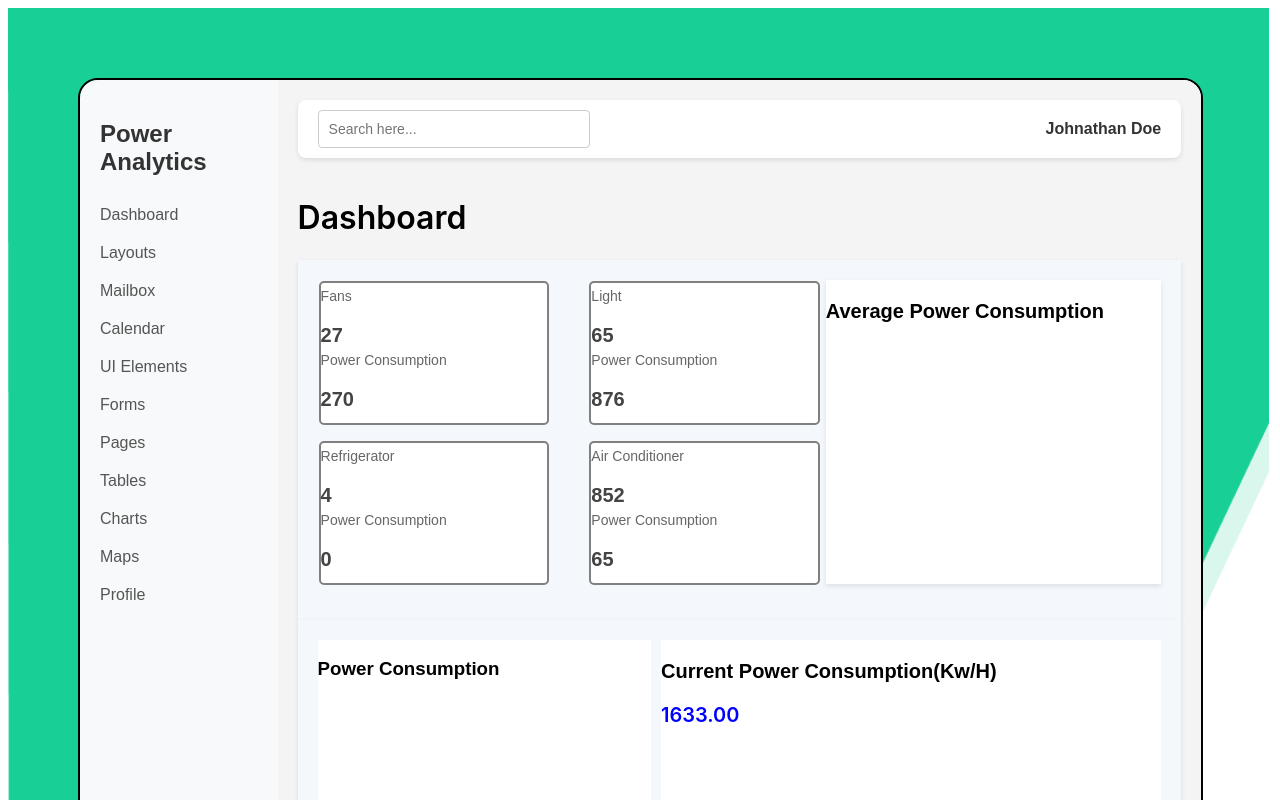
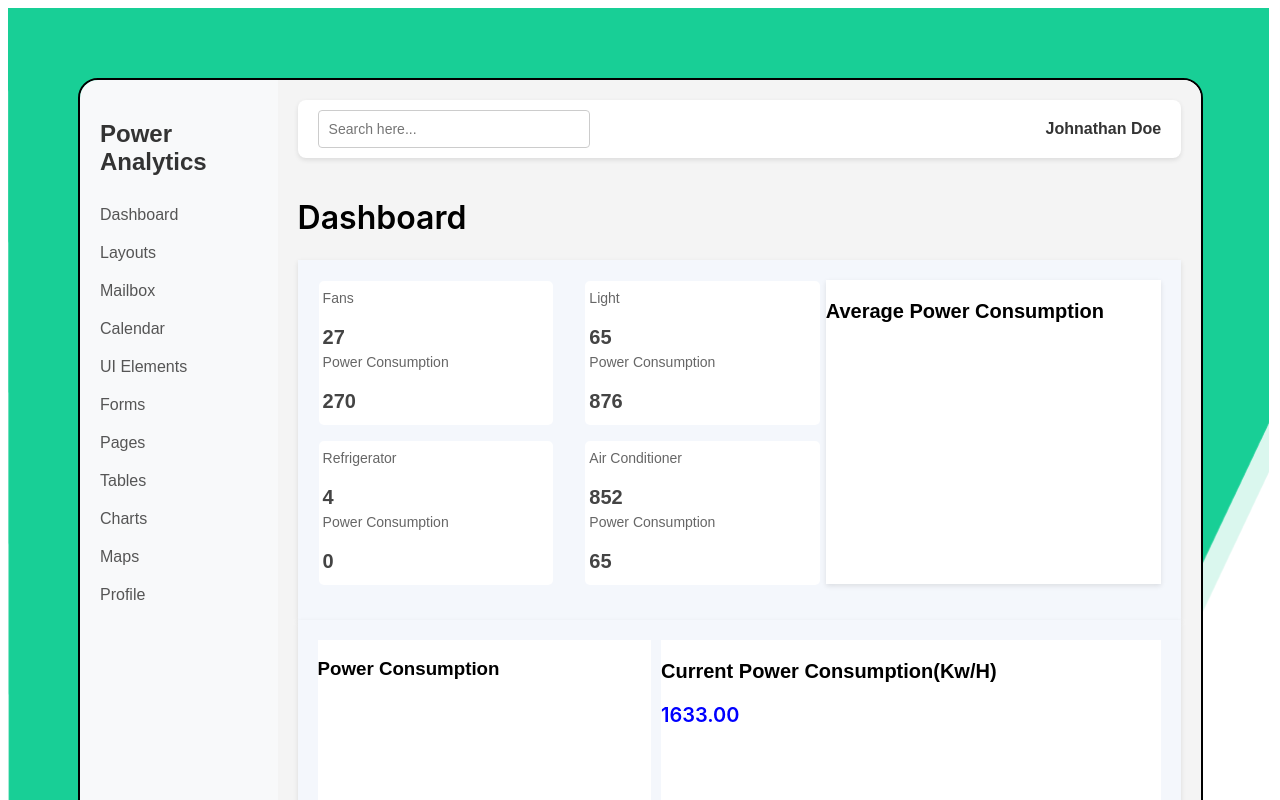
Before and after one commit to Lovedeep24/ugx00, a React (Vite) app: page / in a window 1280 px wide. Shown: the top 800 px of the page. Built offline with nearby package versions, Linux system fonts and the light colour scheme.

Commit message:
first commit

```diff
--- a/src/Styles/Dash.module.css
+++ b/src/Styles/Dash.module.css
@@ -94,7 +94,8 @@ text-decoration-skip-ink: none;
   }
 
   .div1 .data div {
-    border: 2px solid gray;
+    padding: 4px;
+    /* border: 2px solid gray; */
     border-radius: 5px;
     margin: 1px;
     flex: 0 0 45%;
```
